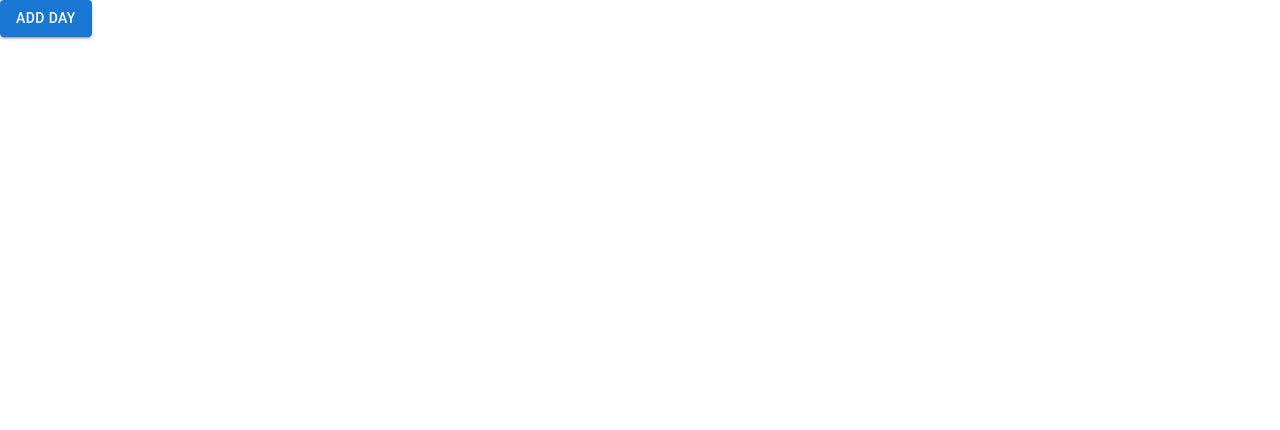
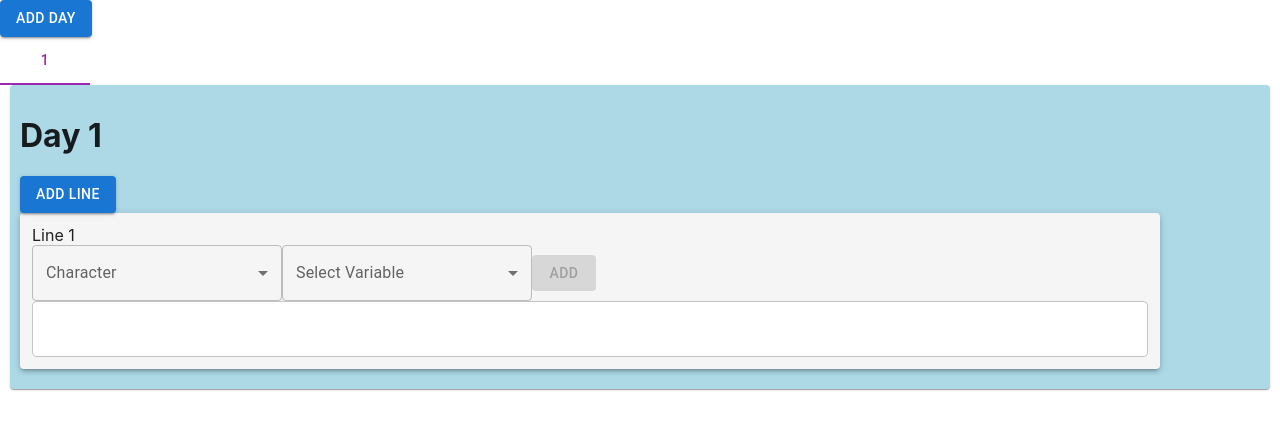
Before and after one commit to joshakeman/script-composer, a React (Create React App) app: page / in a window 1280 px wide. Shown: the top 430 px of the page. Built offline with nearby package versions, Linux system fonts and the light colour scheme.

Commit message:
got days and lines all working

```diff
--- a/src/components/Card.tsx
+++ b/src/components/Card.tsx
@@ -91,7 +91,9 @@ export const Card: FC<CardProps> = ({ id, dayIndex, text, variable, character, i
       // Generally it's better to avoid mutations,
       // but it's good here for the sake of performance
       // to avoid expensive index searches.
+      console.log("Before reset index: ",item.index)
       item.index = hoverIndex
+      console.log("After reset index: ",item.index)
     },
   })
 
@@ -130,7 +132,7 @@ export const Card: FC<CardProps> = ({ id, dayIndex, text, variable, character, i
               id="demo-simple-select"
               value={character}
               label="Character"
-              onChange={handleCharacterChange(index)}
+              onChange={handleCharacterChange(dayIndex, index)}
               >
               <MenuItem value={"Benedick"}>Benedick</MenuItem>
               <MenuItem value={"Beatrice"}>Beatrice</MenuItem>
--- a/src/components/DayContainer.tsx
+++ b/src/components/DayContainer.tsx
@@ -26,10 +26,12 @@ export interface ContainerProps {
   // index: number
   day: Day
   setLines: any
+  addLine: any
   handleChangeText: any
+  handleCharacterChange: any
 }
 
-export const DayContainer: FC<ContainerProps> = ({ day, setLines, handleChangeText }) => {
+export const DayContainer: FC<ContainerProps> = ({ day, setLines, addLine, handleChangeText, handleCharacterChange }) => {
   {
     // const [lines, setLines] = useState([
     //   {
@@ -49,7 +51,7 @@ export const DayContainer: FC<ContainerProps> = ({ day, setLines, handleChangeTe
     const moveCard = useCallback(
       (dragIndex: number, hoverIndex: number) => {
         const dragCard = lines[dragIndex]
-        setLines(
+        setLines(day.ix,
           update(lines, {
             $splice: [
               [dragIndex, 1],
@@ -67,11 +69,11 @@ export const DayContainer: FC<ContainerProps> = ({ day, setLines, handleChangeTe
     //     setLines(newArr);
     // }
 
-    const handleCharacterChange = (index: number) => (e: any) => {
-      let newArr = [...lines]; // copying the old datas array
-      newArr[index].character = e.target.value; // replace e.target.value with whatever you want to change it to
-      setLines(newArr);
-  }
+  //   const handleCharacterChange = (index: number) => (e: any) => {
+  //     let newArr = [...lines]; // copying the old datas array
+  //     newArr[index].character = e.target.value; // replace e.target.value with whatever you want to change it to
+  //     setLines(newArr);
+  // }
     const handleVariableChange = (index: number) => (e: any) => {
       let newArr = [...lines]; // copying the old datas array
       newArr[index].selectedVariable = e.target.value; // replace e.target.value with whatever you want to change it to
@@ -115,7 +117,7 @@ export const DayContainer: FC<ContainerProps> = ({ day, setLines, handleChangeTe
             >
         <h1> Day {day.ix + 1}</h1>
         <Button variant="contained"
-        onClick={() => setLines(day.ix)}
+        onClick={() => addLine(day.ix)}
         >Add Line
         </Button>
         <div>{lines.map((line, i) => renderLine(line, i, day.ix))}</div>
--- a/src/components/ScriptContainer.tsx
+++ b/src/components/ScriptContainer.tsx
@@ -1,4 +1,4 @@
-import React, {useState, useCallback} from 'react'
+import React, {useState, useCallback, useEffect} from 'react'
 import TextBox from './TextBox'
 import Button from '@mui/material/Button';
 // import { Line } from './Constants'
@@ -26,7 +26,24 @@ export interface Day {
 }
 
 export default function ScriptContainer() {
-    const [days, setDays] = useState<ScriptState["days"]>([])
+    useEffect(()=> {
+        if (days.length === 1 && days[0].lines.length === 1) {
+            handleTabChange({} as React.SyntheticEvent, 1)
+        }
+    },[])
+
+    const [days, setDays] = useState<ScriptState["days"]>([{
+        ix: 0,
+        lines: [
+            {
+                id: 1,
+                text: "",
+                character: "",
+                selectedVariable: "",
+                variables: []
+            }
+        ]
+    }])
     const [selectedDay, setSelectedDay] = useState<ScriptState["selectedDay"]>({} as Day)
 
     const addDay = () => {
@@ -38,7 +55,7 @@ export default function ScriptContainer() {
 
     const [value, setValue] = React.useState(1);
 
-    const handleChange = (event: React.SyntheticEvent, newValue: number) => {
+    const handleTabChange = (event: React.SyntheticEvent, newValue: number) => {
       setValue(newValue);
       setSelectedDay(days[newValue-1])
     };
@@ -57,11 +74,37 @@ export default function ScriptContainer() {
         setDays(newArr);
     }
 
-    const setLines = (dayIndex: number) => {
+    const handleCharacterChange = (dayIndex: number, index: number) => (e: any) => {
+        let newArr = [...days]; // copying the old datas array
+        let updatedDay = {...newArr[dayIndex]}
+        updatedDay.lines[index].character = e.target.value; // replace e.target.value with whatever you want to change it to
+        newArr[dayIndex] = updatedDay
+        setDays(newArr);
+    }
+
+    const addLine = (dayIndex: number) => {
         console.log("day index is: ", dayIndex)
         let newArr = [...days]; // copying the old datas array
+        console.log(newArr)
         let updatedDay = {...newArr[dayIndex]}
+        console.log(updatedDay)
         updatedDay.lines.push({id: updatedDay.lines.length+1, text: "", character: "", selectedVariable: "", variables: []})
+        newArr[dayIndex] = updatedDay
+        setDays(newArr);
+    }
+
+    const rearrangeLines = (dayIndex: number, newLines: Line[]) => {
+        console.log("running rearrange lines on day: ", dayIndex)
+        setSelectedDay({
+            ...selectedDay,
+            lines: newLines
+        })
+
+        let newArr = [...days]; // copying the old datas array
+        let updatedDay = {...newArr[dayIndex]}
+        console.log(updatedDay)
+        updatedDay.lines = newLines
+        console.log(updatedDay)
         newArr[dayIndex] = updatedDay
         setDays(newArr);
     }
@@ -71,7 +114,7 @@ export default function ScriptContainer() {
                 <Button variant="contained" onClick={addDay}>Add Day</Button>
                 <Tabs
                     value={value}
-                    onChange={handleChange}
+                    onChange={handleTabChange}
                     textColor="secondary"
                     indicatorColor="secondary"
                     aria-label="secondary tabs example"
@@ -85,7 +128,13 @@ export default function ScriptContainer() {
                 </Tabs>
                 {/* {days.map((day, index) => <DayContainer index={index}/>)} */}
                 {selectedDay.ix !== undefined ? (
-                    <DayContainer day={selectedDay} setLines={setLines} handleChangeText={handleChangeText} />
+                    <DayContainer
+                    day={selectedDay}
+                    addLine={addLine}
+                    setLines={rearrangeLines}
+                    handleChangeText={handleChangeText}
+                    handleCharacterChange={handleCharacterChange}
+                    />
                 ) : (
                     null
                 )}
```
